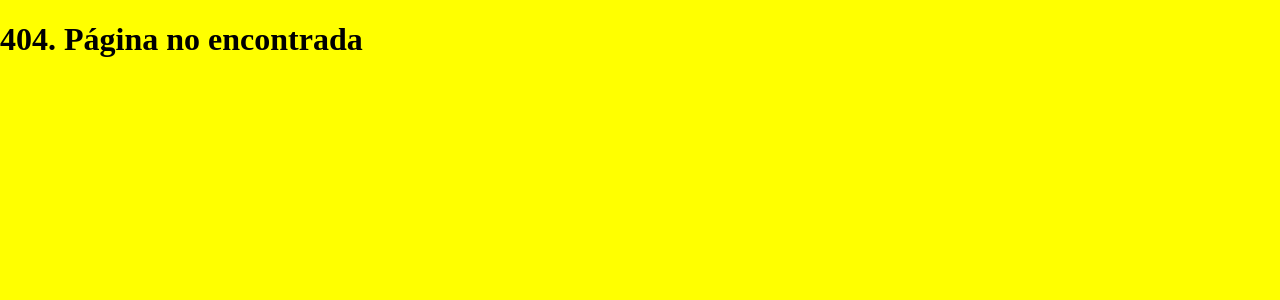
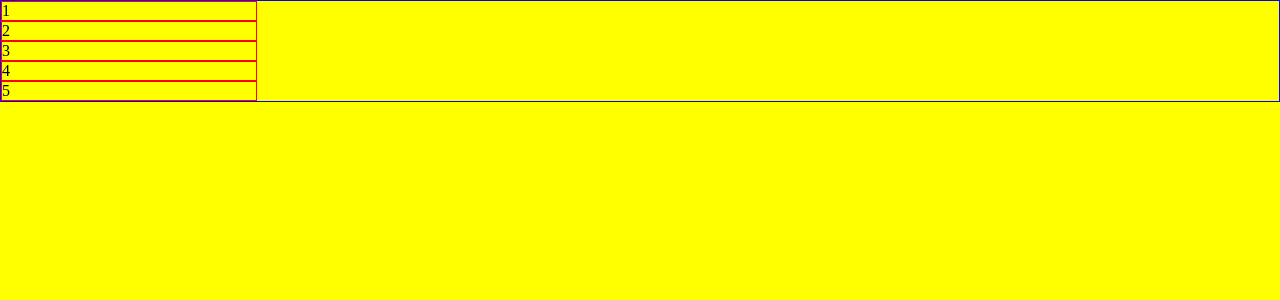
Before and after one commit to alilopez37/CursoWebA, a React (Vite) app: page /flexbox in a window 1280 px wide. Before the commit this address had no page. Shown: the top 300 px of the page. Built offline with nearby package versions, Linux system fonts and the light colour scheme.

Commit message:
[ADD] Flexbox

```diff
--- /dev/null
+++ b/src/assets/styles/FlexContainer.css
@@ -0,0 +1,4 @@
+.flexbox-container {
+    width: 100%;
+    border: 1px blue solid;
+}
--- /dev/null
+++ b/src/assets/styles/ItemFlex.css
@@ -0,0 +1,4 @@
+.flexbox-container_child {
+    width: 20%;
+    border: 1px red solid;
+}
--- /dev/null
+++ b/src/components/atoms/ItemFlex.jsx
@@ -0,0 +1,7 @@
+import "../../assets/styles/ItemFlex.css";
+
+function ItemFlex({ item }) {
+  return <div className="flexbox-container_child">{item}</div>;
+}
+
+export default ItemFlex;
--- /dev/null
+++ b/src/components/organism/FlexContainer.jsx
@@ -0,0 +1,14 @@
+import ItemFlex from "../atoms/ItemFlex";
+import '../../assets/styles/FlexContainer.css'
+
+function FlexContainer({ itemFlex }) {
+  return (
+    <div className="flexbox-container">
+      {itemFlex.map((item) => (
+        <ItemFlex key={item} item={item} />
+      ))}
+    </div>
+  );
+}
+
+export default FlexContainer;
--- a/src/containers/App.jsx
+++ b/src/containers/App.jsx
@@ -4,6 +4,7 @@ import Login from '../pages/Login';
 import Register from '../pages/Register';
 import Home from '../pages/Home';
 import NotFound from '../pages/NotFound';
+import Flexbox from '../pages/Flexbox';
 
 function App() {
     return (
@@ -13,6 +14,7 @@ function App() {
                 <Route path="/login" element={<Login/>} />
                 <Route path="/register" element={<Register/>} />
                 <Route path="/home" element={<Home />} />
+                <Route path="/flexbox" element={<Flexbox />} />
                 <Route path="/*" element={<NotFound/>} />
             </Routes>
         </BrowserRouter>
--- /dev/null
+++ b/src/pages/Flexbox.jsx
@@ -0,0 +1,12 @@
+import FlexContainer from "../components/organism/FlexContainer";
+
+function Flexbox() {
+  const itemFlex = [1, 2, 3, 4, 5];
+  return (
+    <>
+      <FlexContainer itemFlex={itemFlex} />
+    </>
+  );
+}
+
+export default Flexbox;
```
